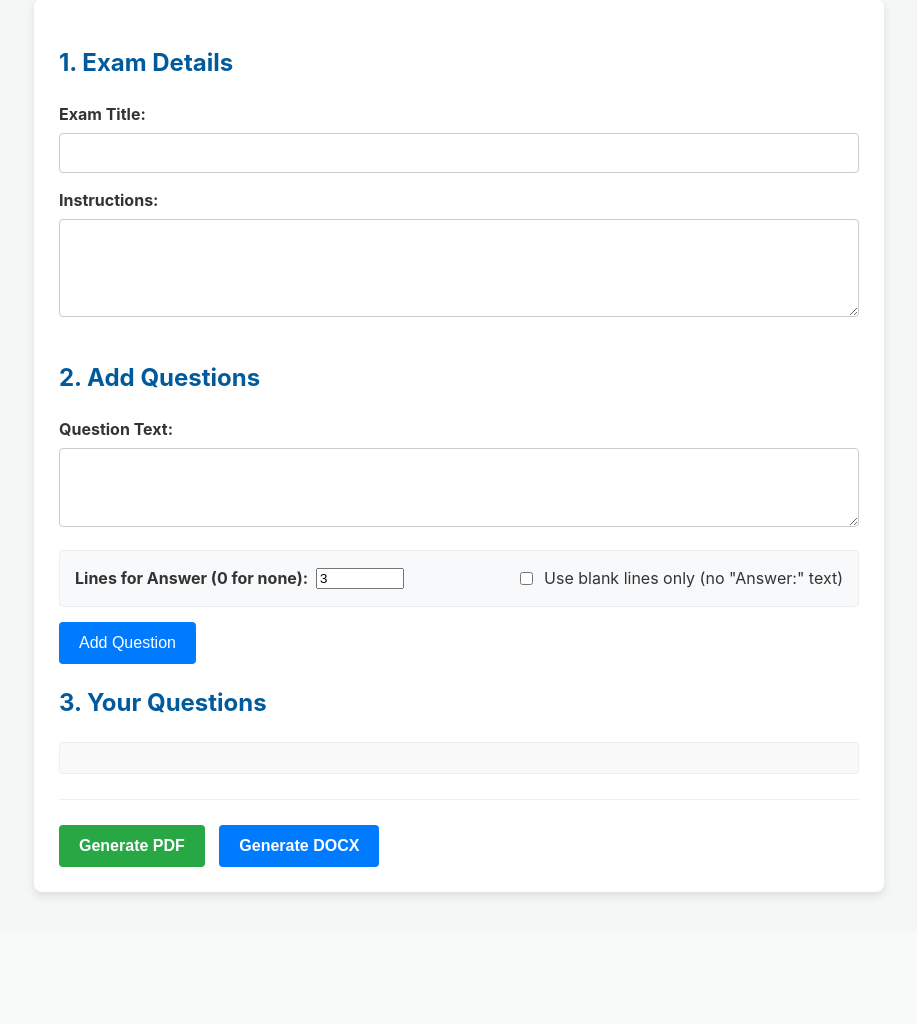
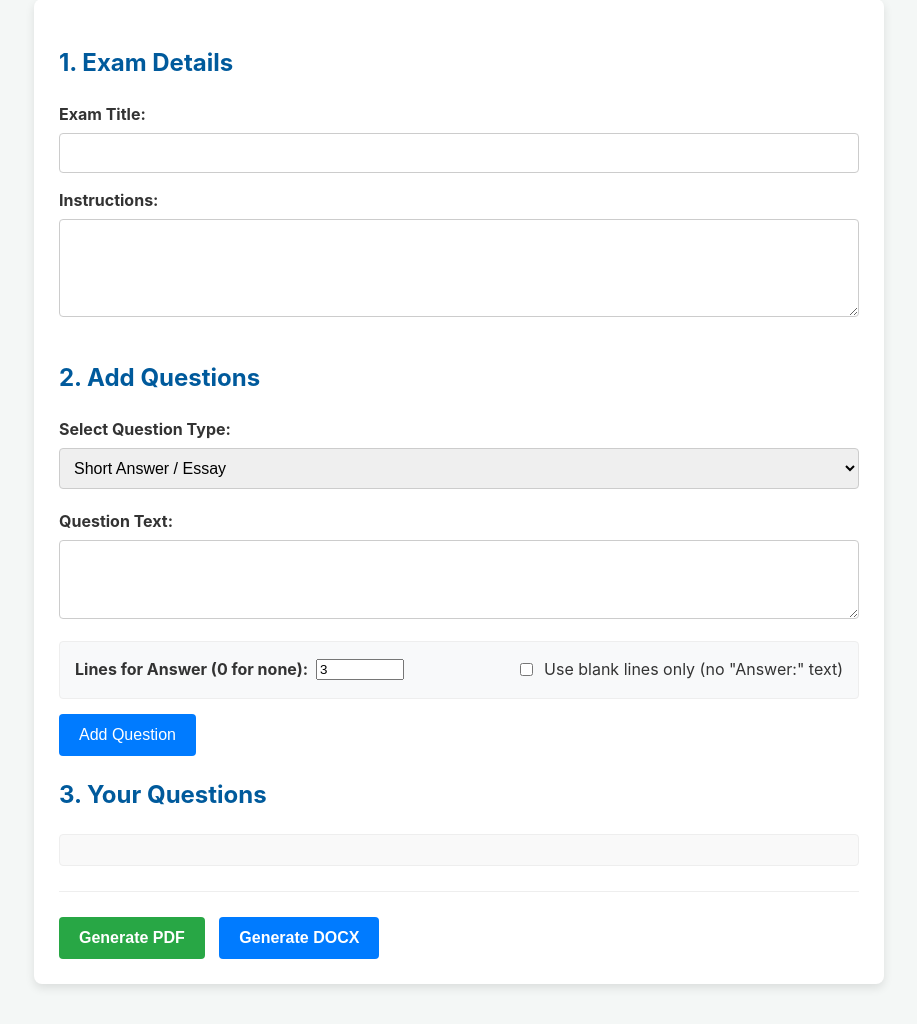
Before and after one commit to tomi3-11/ExamGenius, a Flask app: page / in a window 1280 px wide. Shown: the part 144-1168 px from the top of the page, without its empty margins (181-1098 px from the left). Before the commit the page ends 1042 px from the top, so only its background shows below. Run offline with Flask 3, Linux system fonts and the light colour scheme.

Commit message:
Modify the project file to add MCQs question type and bug fixes

```diff
--- a/app.py
+++ b/app.py
@@ -4,7 +4,7 @@ from fpdf import FPDF
 import io # Used to handle the PDF in memory
 from flask_cors import CORS
 from docx import Document
-from docx.shared import Pt # To set font sizes
+from docx.shared import Pt, Inches # To set font sizes
 from docx.enum.text import WD_ALIGN_PARAGRAPH, WD_TAB_ALIGNMENT, WD_TAB_LEADER # to center text
 
 # Create an instance of the Flask Application
@@ -37,24 +37,18 @@ def generate_pdf():
         # Get the JSON data sent from the Frontend
         data = request.get_json()
 
-        # Get the data from the JSON
         title = data.get('title', 'Exam Paper')
         instructions = data.get('instructions', '')
-        questions = data.get('questions', []) # This is a list of objects
+        questions = data.get('questions', [])
 
-        # Create the PDF object
-        # Assumes your custom PDF class 'PDF()' is defined elsewhere
-        # If not, change this back to pdf = FPDF()
         pdf = FPDF()
         pdf.add_page()
 
-        # Adding Unicode Font (This assumes FONT_PATH is defined correctly)
         pdf.add_font('DejaVu', "", FONT_PATH)
         pdf.add_font("DejaVu", "B", FONT_PATH)
 
         # adding Title
         pdf.set_font('DejaVu', "B", 16)
-        # --- FIX for DeprecationWarning ---
         pdf.cell(0, 10, title, new_x="LMARGIN", new_y="NEXT", align='C')
 
         # Add instructions
@@ -71,25 +65,40 @@ def generate_pdf():
             answer_lines = question_data.get('lines', 0)
             is_blank_only = question_data.get('blankOnly', False)
 
+            q_type = question_data.get('type', 'short_answer')
+
             pdf.multi_cell(0, 10, f'{i}. {q_text}')
 
-            if answer_lines > 0:
+            if q_type == 'mcq':
+                options = question_data.get('options', [])
                 pdf.ln(5)
-                if not is_blank_only:
-                    pdf.set_font('DejaVu', '', 11)
-                    pdf.cell(0, 10, "Answer:")
+
+                letter_cell_width = 15
+
+                text_cell_width = pdf.epw - letter_cell_width
+
+                for j, option_text in enumerate(options):
+                    letter = chr(97 + j)
+                    pdf.cell(letter_cell_width, 10, f'     {letter}.)', align='L')
+                    pdf.multi_cell(text_cell_width, 10, option_text, new_x="LMARGIN", new_y="NEXT")
+
+                pdf.ln(7)
+
+            else:
+                if answer_lines > 0:
+                    pdf.ln(5)
+                    if not is_blank_only:
+                        pdf.set_font('DejaVu', '', 11)
+                        pdf.cell(0, 10, "Answer:")
+                        pdf.ln(5)
+
+                    pdf.set_font('DejaVu', '', 12)
+                    for _ in range(answer_lines):
+                        pdf.cell(0, 10, "", border='B', new_x="LMARGIN", new_y="NEXT")
+                    pdf.ln(7)
+                else:
                     pdf.ln(5)
 
-                pdf.set_font('DejaVu', '', 12)
-                for _ in range(answer_lines):
-                    # --- FIX for DeprecationWarning ---
-                    pdf.cell(0, 10, "", border='B', new_x="LMARGIN", new_y="NEXT")
-                pdf.ln(7)
-            else:
-                pdf.ln(5)
-
-        # --- CRASH FIX HERE ---
-        # The 'dest' parameter is also deprecated, and we remove '.encode()'
         pdf_bytes = pdf.output()
         pdf_buffer = io.BytesIO(pdf_bytes)
 
@@ -120,60 +129,57 @@ def generate_docx():
 
         doc = Document()
 
-        # --- SAFER METHOD for Title ---
-        # 1. Add an empty paragraph and center it
         title_paragraph = doc.add_paragraph()
         title_paragraph.alignment = WD_ALIGN_PARAGRAPH.CENTER
-        # 2. Add the text as a 'run' to that paragraph
         title_run = title_paragraph.add_run(title)
-        # 3. Style the run
         title_run.font.size = Pt(16)
         title_run.font.bold = True
-        doc.add_paragraph() # Add space
+        doc.add_paragraph()
 
-        # --- Add Instructions ---
         if instructions:
             doc.add_paragraph(instructions)
             doc.add_paragraph()
 
-        # --- Add Questions ---
-        # Get the page's writable width
         section = doc.sections[0]
-        # Page width minus left and right margins
         tab_position = section.page_width - section.left_margin - section.right_margin
 
         for i, question_data in enumerate(questions, 1):
 
+            q_type = question_data.get('type', 'short_answer')
             q_text = question_data.get('text', '')
             answer_lines = question_data.get('lines', 0)
             is_blank_only = question_data.get('blankOnly', False)
 
             doc.add_paragraph(f'{i}. {q_text}')
 
+            if q_type == 'mcq':
+                options = question_data.get('options', [])
+
+                for j, option_text in enumerate(options):
+                    letter = chr(97 + j)
+                    p = doc.add_paragraph()
+                    p.paragraph_format.left_indent = Inches(0.5)
+                    p.add_run(f'{letter}) {option_text}')
+
+                doc.add_paragraph()
+
             if answer_lines > 0:
                 if not is_blank_only:
-                    # --- SAFER METHOD for "Answer:" prompt ---
-                    # 1. Add an empty paragraph
                     answer_prompt_p = doc.add_paragraph()
-                    # 2. Add the "Answer:" text as a run
                     answer_run = answer_prompt_p.add_run("Answer:")
-                    # 3. Style the run
                     answer_run.font.italic = True
 
                 for _ in range(answer_lines):
                     p = doc.add_paragraph()
                     p_format = p.paragraph_format
                     tab_stops = p_format.tab_stops
-                    # Add the tab stop at the right margin
                     tab_stops.add_tab_stop(tab_position, WD_TAB_ALIGNMENT.RIGHT, WD_TAB_LEADER.HEAVY)
-                    # Add a tab character to trigger the leader line
                     p.add_run('\t')
 
                 doc.add_paragraph()
             else:
                 doc.add_paragraph()
 
-        # --- Generate and Send the DOCX ---
         doc_buffer = io.BytesIO()
         doc.save(doc_buffer)
         doc_buffer.seek(0)
@@ -191,6 +197,4 @@ def generate_docx():
 
 # Entry point
 if __name__ == "__main__":
-    # The debug=True argument provides helpful error messages
-    # and automatically reloads the server when you save changes.
     app.run(debug=True)
--- a/static/css/style.css
+++ b/static/css/style.css
@@ -149,3 +149,60 @@ button {
 .question-options input[type="checkbox"] + label {
     font-weight: normal;
 }
+
+/* --- Styling for New Question Type Selector --- */
+
+/* Style the dropdown to match other inputs */
+select#questionType {
+    width: 100%;
+    padding: 10px;
+    border: 1px solid #ccc;
+    border-radius: 4px;
+    font-size: 16px;
+    box-sizing: border-box;
+    margin-bottom: 20px;
+}
+
+/* Style the new text input in the MCQ options */
+#form-mcq .question-options input[type="text"] {
+    width: auto;
+    flex-grow: 1;
+}
+
+/* Style the new "Add Option" button */
+#addOptionBtn {
+    background-color: #6c757d;
+    margin-left: 10px;
+    padding: 10px 15px;
+}
+
+#addOptionBtn:hover {
+    background-color: #5a6268;
+}
+
+/* Style the list where new options appear */
+#mcqOptionsList {
+    list-style-type: lower-alpha;
+    padding-left: 25px;
+    background-color: #f9f9f9;
+    border: 1px solid #eee;
+    border-radius: 4px;
+    padding: 15px;
+    padding-left: 40px;
+    margin-bottom: 15px;
+}
+
+#mcqOptionsList li {
+    padding: 5px 0;
+    font-family: monospace;
+    font-size: 1.1em;
+}
+
+/* Style the final "Add MCQ" button */
+#addMcqQuestionBtn {
+    background-color: #007bff;
+}
+
+#addMcqQuestionBtn:hover {
+    background-color: #0056b3;
+}
--- a/static/js/script.js
+++ b/static/js/script.js
@@ -1,21 +1,62 @@
 // This event listener ensures our code runs only after the HTML document is fully loaded.
 document.addEventListener('DOMContentLoaded', () => {
 
-    // --- 1. Get references to our HTML elements ---
+    // --- 1. Get references to ALL our HTML elements ---
     const examTitleInput = document.getElementById('examTitle');
     const examInstructionsInput = document.getElementById('examInstructions');
+    const questionList = document.getElementById('questionList');
+    const generatePdfBtn = document.getElementById('generatePdfBtn');
+    const generateDocxBtn = document.getElementById('generateDocxBtn');
+
+    // --- Short Answer (Original) Elements ---
     const newQuestionTextInput = document.getElementById('newQuestionText');
     const answerLinesInput = document.getElementById('answerLines');
     const blankLinesOnlyCheckbox = document.getElementById('blankLinesOnly');
     const addQuestionBtn = document.getElementById('addQuestionBtn');
-    const questionList = document.getElementById('questionList');
-    const generatePdfBtn = document.getElementById('generatePdfBtn');
-    const generateDocxBtn = document.getElementById('generateDocxBtn');
+
+    // --- NEW: Question Type Elements ---
+    const questionTypeSelect = document.getElementById('questionType');
+    const formShortAnswer = document.getElementById('form-short-answer');
+    const formMcq = document.getElementById('form-mcq');
+
+    // --- NEW: MCQ Form Elements ---
+    const mcqQuestionText = document.getElementById('mcqQuestionText');
+    const mcqOptionText = document.getElementById('mcqOptionText');
+    const addOptionBtn = document.getElementById('addOptionBtn');
+    const mcqOptionsList = document.getElementById('mcqOptionsList');
+    const addMcqQuestionBtn = document.getElementById('addMcqQuestionBtn');
 
     // --- 2. Store questions in an array ---
     let questions = [];
+    let currentMcqOptions = []; // NEW: Temporary storage for MCQ options
 
-    // --- 3. Handle adding a new question (CORRECTED LOGIC) ---
+    // --- NEW: 3. Handle changing the question type ---
+    questionTypeSelect.addEventListener('change', () => {
+        if (questionTypeSelect.value === 'short_answer') {
+            formShortAnswer.style.display = 'block';
+            formMcq.style.display = 'none';
+        } else {
+            formShortAnswer.style.display = 'none';
+            formMcq.style.display = 'block';
+        }
+    });
+
+    // --- NEW: 4. Handle adding an option to the temporary MCQ list ---
+    addOptionBtn.addEventListener('click', () => {
+        const optionText = mcqOptionText.value.trim();
+        if (optionText) {
+            currentMcqOptions.push(optionText);
+
+            // Add to the visual list on the page
+            const listItem = document.createElement('li');
+            listItem.textContent = optionText;
+            mcqOptionsList.appendChild(listItem);
+
+            mcqOptionText.value = ''; // Clear the input
+        }
+    });
+
+    // --- 5. Handle adding a "Short Answer" question (Slightly MODIFIED) ---
     addQuestionBtn.addEventListener('click', () => {
         const questionText = newQuestionTextInput.value.trim();
         const lines = parseInt(answerLinesInput.value, 10);
@@ -24,6 +65,7 @@ document.addEventListener('DOMContentLoaded', () => {
         if (questionText) {
             // Create a question OBJECT
             const questionData = {
+                type: 'short_answer', // <-- THIS IS THE REQUIRED CHANGE
                 text: questionText,
                 lines: lines,
                 blankOnly: isBlank,
@@ -46,8 +88,44 @@ document.addEventListener('DOMContentLoaded', () => {
         }
     });
 
-    // --- 4. Handle the PDF generation ---
+    // --- NEW: 6. Handle adding the "Multiple Choice" question ---
+    addMcqQuestionBtn.addEventListener('click', () => {
+        const questionText = mcqQuestionText.value.trim();
+
+        if (questionText && currentMcqOptions.length > 0) {
+            const questionData = {
+                type: 'mcq', // Add the type
+                text: questionText,
+                options: [...currentMcqOptions] // Copy the options array
+            };
+
+            questions.push(questionData);
+
+            // Add to the main exam question list
+            const mainListItem = document.createElement('li');
+            mainListItem.textContent = `${questionData.text} (Multiple Choice)`;
+            questionList.appendChild(mainListItem);
+
+            // --- Reset the MCQ form for the next question ---
+            mcqQuestionText.value = '';
+            mcqOptionsList.innerHTML = ''; // Clear the visual list
+            currentMcqOptions = []; // Clear the temporary options array
+
+        } else if (!questionText) {
+            alert('Please enter the question text.');
+        } else {
+            alert('Please add at least one option to the question.');
+        }
+    });
+
+    // --- 7. Handle the PDF generation (Slightly MODIFIED) ---
     generatePdfBtn.addEventListener('click', async () => {
+        // NEW: Add validation
+        if (questions.length === 0) {
+            alert("Please add at least one question.");
+            return;
+        }
+
         const examData = {
             title: examTitleInput.value,
             instructions: examInstructionsInput.value,
@@ -83,8 +161,14 @@ document.addEventListener('DOMContentLoaded', () => {
         }
     });
 
-    // --- 5. Handle the docx generation ---
+    // --- 8. Handle the docx generation (Slightly MODIFIED) ---
     generateDocxBtn.addEventListener('click', async () => {
+        // NEW: Add validation
+        if (questions.length === 0) {
+            alert("Please add at least one question.");
+            return;
+        }
+
         const examData = {
             title: examTitleInput.value,
             instructions: examInstructionsInput.value,
--- a/templates/index.html
+++ b/templates/index.html
@@ -1,11 +1,13 @@
 <!DOCTYPE html>
 <html lang="en">
+
 <head>
     <meta charset="UTF-8">
     <meta name="viewport" content="width=device-width, initial-scale=1.0">
     <title>ExamGenius MVP</title>
     <link rel="stylesheet" href="{{ url_for('static', filename='css/style.css') }}">
 </head>
+
 <body>
 
     <header>
@@ -25,6 +27,14 @@
 
         <section id="question-adder">
             <h2>2. Add Questions</h2>
+
+            <label for="questionType">Select Question Type:</label>
+            <select id="questionType" name="questionType" style="margin-bottom: 20px;">
+                <option value="short_answer">Short Answer / Essay</option>
+                <option value="mcq">Multiple Choice</option>
+            </select>
+
+            <div id="form-short-answer">
                 <label for="newQuestionText">Question Text:</label>
                 <textarea id="newQuestionText" rows="3"></textarea>
 
@@ -38,8 +48,27 @@
                         <label for="blankLinesOnly">Use blank lines only (no "Answer:" text)</label>
                     </div>
                 </div>
+                <button type="button" id="addQuestionBtn">Add Question</button>
+            </div>
 
-            <button type="button" id="addQuestionBtn">Add Question</button>
+            <div id="form-mcq" style="display: none;">
+                <label for="mcqQuestionText">Question Text:</label>
+                <textarea id="mcqQuestionText" rows="3"></textarea>
+
+                <div class="question-options">
+                    <div>
+                        <label for="mcqOptionText">New Option:</label>
+                        <input type="text" id="mcqOptionText" style="width: 250px;">
+                        <button type="button" id="addOptionBtn" style="margin-left: 10px;">Add Option</button>
+                    </div>
+                </div>
+
+                <p><strong>Options for this question:</strong></p>
+                <ul id="mcqOptionsList">
+                </ul>
+
+                <button type="button" id="addMcqQuestionBtn">Add Multiple Choice Question</button>
+            </div>
         </section>
 
         <section id="exam-preview">
@@ -56,4 +85,5 @@
     <script src="{{ url_for('static', filename='js/script.js') }}"></script>
 
 </body>
+
 </html>
```
Lines whose indentation alone changed are shown as unchanged.
